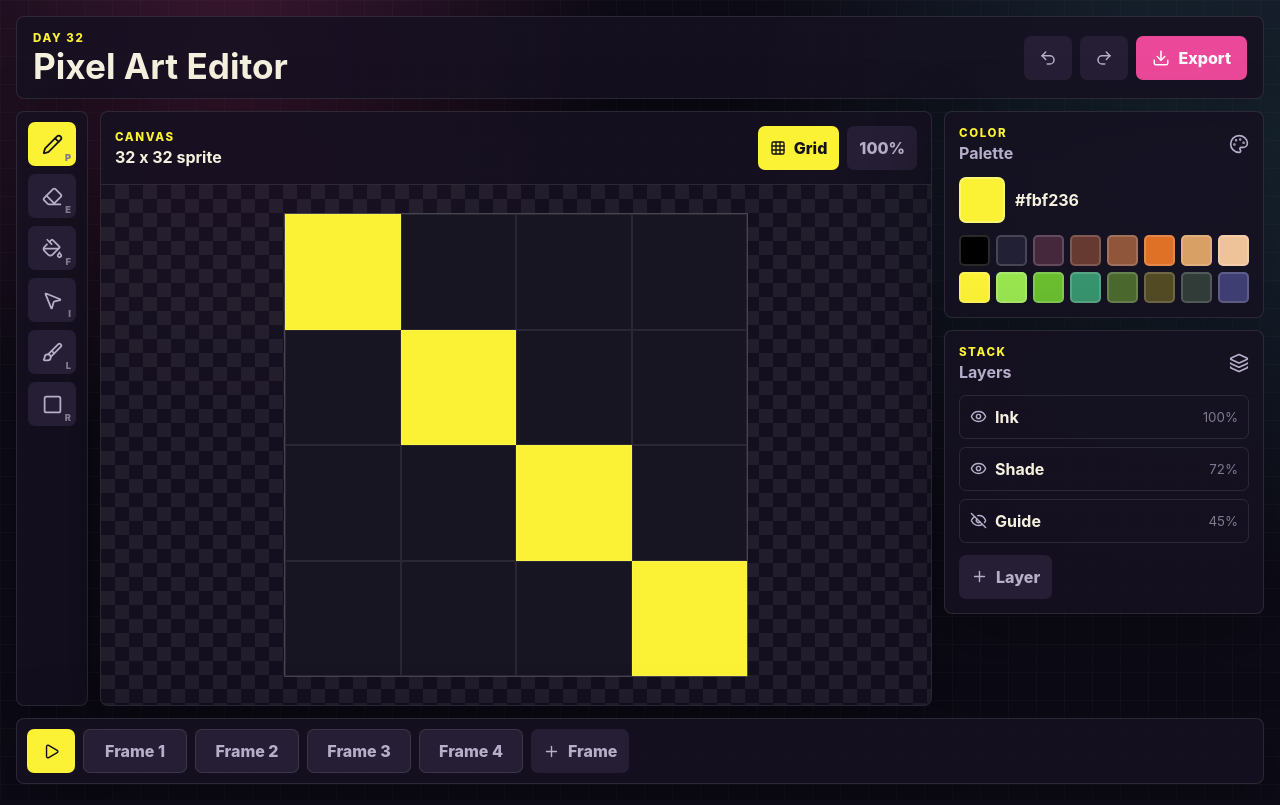
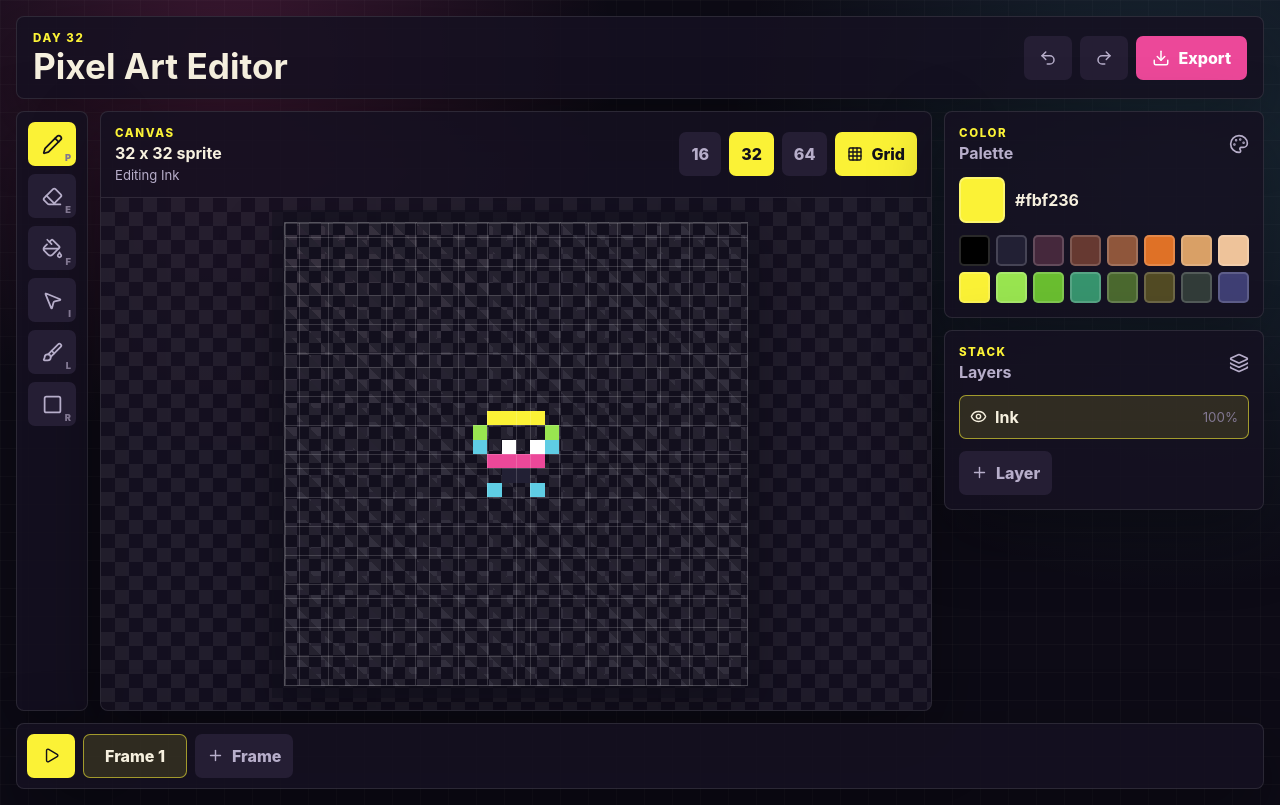
Before and after one commit to ShreeBohara/50-Days-of-Creative-Frontend, a React (Vite) app in the folder day-32-pixel-art-editor/: page / in a window 1280 px wide. Built offline with nearby package versions, Linux system fonts and the light colour scheme.

Commit message:
day-32: canvas-grid — document state, grid sizes, composited render

```diff
--- a/day-32-pixel-art-editor/src/App.jsx
+++ b/day-32-pixel-art-editor/src/App.jsx
@@ -1,3 +1,4 @@
+import { useEffect, useMemo, useRef, useState } from 'react'
 import {
   Brush,
   Download,
@@ -16,6 +17,8 @@ import {
   Square,
   Undo2,
 } from 'lucide-react'
+
+const RENDER_SIZE = 768
 
 const toolbarItems = [
   { id: 'pencil', label: 'Pencil', key: 'P', icon: Pencil },
@@ -45,13 +48,154 @@ const palettePreview = [
   '#3f3f74',
 ]
 
-const layerPreview = [
-  { name: 'Ink', visible: true, opacity: 100 },
-  { name: 'Shade', visible: true, opacity: 72 },
-  { name: 'Guide', visible: false, opacity: 45 },
-]
+function createPixels(gridSize) {
+  return Array.from({ length: gridSize * gridSize }, () => null)
+}
+
+function createLayer(gridSize, name = 'Ink') {
+  return {
+    id: crypto.randomUUID(),
+    name,
+    visible: true,
+    opacity: 100,
+    pixels: createPixels(gridSize),
+  }
+}
+
+function paintSampleSprite(gridSize, pixels) {
+  const next = [...pixels]
+  const center = Math.floor(gridSize / 2)
+  const points = [
+    [center - 2, center - 3, '#fbf236'],
+    [center - 1, center - 3, '#fbf236'],
+    [center, center - 3, '#fbf236'],
+    [center + 1, center - 3, '#fbf236'],
+    [center - 3, center - 2, '#99e550'],
+    [center + 2, center - 2, '#99e550'],
+    [center - 3, center - 1, '#5fcde4'],
+    [center - 1, center - 1, '#ffffff'],
+    [center + 1, center - 1, '#ffffff'],
+    [center + 2, center - 1, '#5fcde4'],
+    [center - 2, center, '#ec4899'],
+    [center - 1, center, '#ec4899'],
+    [center, center, '#ec4899'],
+    [center + 1, center, '#ec4899'],
+    [center - 1, center + 1, '#222034'],
+    [center, center + 1, '#222034'],
+    [center - 2, center + 2, '#5fcde4'],
+    [center + 1, center + 2, '#5fcde4'],
+  ]
+
+  points.forEach(([x, y, color]) => {
+    if (x >= 0 && y >= 0 && x < gridSize && y < gridSize) {
+      next[y * gridSize + x] = color
+    }
+  })
+
+  return next
+}
+
+function createFrame(gridSize, name = 'Frame 1') {
+  const baseLayer = createLayer(gridSize, 'Ink')
+
+  return {
+    id: crypto.randomUUID(),
+    name,
+    layers: [
+      {
+        ...baseLayer,
+        pixels: paintSampleSprite(gridSize, baseLayer.pixels),
+      },
+    ],
+  }
+}
+
+function composeLayers(frame, gridSize) {
+  const composite = createPixels(gridSize)
+
+  frame.layers.forEach((layer) => {
+    if (!layer.visible) return
+
+    layer.pixels.forEach((color, index) => {
+      if (color) composite[index] = color
+    })
+  })
+
+  return composite
+}
+
+function drawPixelCanvas(canvas, pixels, gridSize, showGrid) {
+  const context = canvas.getContext('2d')
+  const cellSize = RENDER_SIZE / gridSize
+
+  context.clearRect(0, 0, RENDER_SIZE, RENDER_SIZE)
+  context.imageSmoothingEnabled = false
+
+  pixels.forEach((color, index) => {
+    if (!color) return
+
+    const x = index % gridSize
+    const y = Math.floor(index / gridSize)
+    context.fillStyle = color
+    context.fillRect(x * cellSize, y * cellSize, cellSize, cellSize)
+  })
+
+  if (showGrid) {
+    context.strokeStyle = 'rgba(255, 255, 255, 0.16)'
+    context.lineWidth = 1
+
+    for (let index = 0; index <= gridSize; index += 1) {
+      const position = Math.round(index * cellSize) + 0.5
+      context.beginPath()
+      context.moveTo(position, 0)
+      context.lineTo(position, RENDER_SIZE)
+      context.stroke()
+      context.beginPath()
+      context.moveTo(0, position)
+      context.lineTo(RENDER_SIZE, position)
+      context.stroke()
+    }
+  }
+}
 
 function App() {
+  const canvasRef = useRef(null)
+  const [selectedTool] = useState('pencil')
+  const [gridSize, setGridSize] = useState(32)
+  const [showGrid, setShowGrid] = useState(true)
+  const [activeFrame, setActiveFrame] = useState(0)
+  const [activeLayer, setActiveLayer] = useState(0)
+  const [frames, setFrames] = useState(() => [createFrame(32)])
+
+  const currentFrame = frames[activeFrame]
+  const currentLayer = currentFrame.layers[activeLayer]
+  const compositePixels = useMemo(
+    () => composeLayers(currentFrame, gridSize),
+    [currentFrame, gridSize],
+  )
+
+  useEffect(() => {
+    if (!canvasRef.current) return
+    drawPixelCanvas(canvasRef.current, compositePixels, gridSize, showGrid)
+  }, [compositePixels, gridSize, showGrid])
+
+  function resetGrid(nextSize) {
+    if (nextSize === gridSize) return
+
+    const hasArtwork = frames.some((frame) =>
+      frame.layers.some((layer) => layer.pixels.some(Boolean)),
+    )
+
+    if (hasArtwork && !window.confirm('Changing grid size starts a new blank document. Continue?')) {
+      return
+    }
+
+    setGridSize(nextSize)
+    setFrames([createFrame(nextSize)])
+    setActiveFrame(0)
+    setActiveLayer(0)
+  }
+
   return (
     <main className="editor-shell" aria-label="Pixel art editor">
       <header className="topbar">
@@ -80,7 +224,7 @@ function App() {
 
             return (
               <button
-                className={item.id === 'pencil' ? 'tool-button active' : 'tool-button'}
+                className={item.id === selectedTool ? 'tool-button active' : 'tool-button'}
                 type="button"
                 key={item.id}
                 title={`${item.label} (${item.key})`}
@@ -97,22 +241,40 @@ function App() {
           <div className="stage-toolbar">
             <div>
               <p className="panel-kicker">Canvas</p>
-              <h2>32 x 32 sprite</h2>
+              <h2>
+                {gridSize} x {gridSize} sprite
+              </h2>
+              <p className="subtle-label">Editing {currentLayer.name}</p>
             </div>
             <div className="stage-controls">
-              <button type="button" className="chip active">
+              {[16, 32, 64].map((size) => (
+                <button
+                  type="button"
+                  className={gridSize === size ? 'chip active' : 'chip'}
+                  key={size}
+                  onClick={() => resetGrid(size)}
+                >
+                  {size}
+                </button>
+              ))}
+              <button
+                type="button"
+                className={showGrid ? 'chip active' : 'chip'}
+                onClick={() => setShowGrid((value) => !value)}
+              >
                 <Grid3X3 size={16} />
                 Grid
               </button>
-              <button type="button" className="chip">100%</button>
             </div>
           </div>
           <div className="canvas-wrap">
-            <div className="mock-canvas" role="img" aria-label="Empty pixel art canvas preview">
-              {Array.from({ length: 16 }).map((_, index) => (
-                <span key={index} className={index % 5 === 0 ? 'pixel lit' : 'pixel'} />
-              ))}
-            </div>
+            <canvas
+              ref={canvasRef}
+              className="pixel-canvas"
+              width={RENDER_SIZE}
+              height={RENDER_SIZE}
+              aria-label="Pixel drawing canvas"
+            />
           </div>
         </section>
 
@@ -151,12 +313,17 @@ function App() {
               <Layers size={20} />
             </div>
             <div className="layer-list">
-              {layerPreview.map((layer) => (
-                <div className="layer-row" key={layer.name}>
+              {currentFrame.layers.map((layer, index) => (
+                <button
+                  type="button"
+                  className={index === activeLayer ? 'layer-row active' : 'layer-row'}
+                  key={layer.id}
+                  onClick={() => setActiveLayer(index)}
+                >
                   {layer.visible ? <Eye size={17} /> : <EyeOff size={17} />}
                   <span>{layer.name}</span>
                   <small>{layer.opacity}%</small>
-                </div>
+                </button>
               ))}
             </div>
             <button type="button" className="secondary-button">
@@ -171,9 +338,14 @@ function App() {
         <button type="button" className="icon-button active" aria-label="Play animation preview">
           <Play size={17} />
         </button>
-        {Array.from({ length: 4 }).map((_, index) => (
-          <button type="button" className="frame-thumb" key={index}>
-            Frame {index + 1}
+        {frames.map((frame, index) => (
+          <button
+            type="button"
+            className={index === activeFrame ? 'frame-thumb active' : 'frame-thumb'}
+            key={frame.id}
+            onClick={() => setActiveFrame(index)}
+          >
+            {frame.name}
           </button>
         ))}
         <button type="button" className="secondary-button">
--- a/day-32-pixel-art-editor/src/index.css
+++ b/day-32-pixel-art-editor/src/index.css
@@ -126,6 +126,12 @@ h2 {
   line-height: 1.15;
 }
 
+.subtle-label {
+  margin-top: 4px;
+  color: var(--muted);
+  font-size: 0.82rem;
+}
+
 .topbar-actions,
 .stage-controls,
 .panel-heading,
@@ -246,23 +252,19 @@ h2 {
   background-size: 28px 28px;
 }
 
-.mock-canvas {
-  display: grid;
-  grid-template-columns: repeat(4, 1fr);
+.pixel-canvas {
   width: min(58vmin, 480px);
   aspect-ratio: 1;
   border: 1px solid rgba(255, 255, 255, 0.22);
-  background: #120f1d;
+  background:
+    linear-gradient(45deg, rgba(255, 255, 255, 0.08) 25%, transparent 25% 75%, rgba(255, 255, 255, 0.08) 75%),
+    linear-gradient(45deg, rgba(255, 255, 255, 0.08) 25%, #120f1d 25% 75%, rgba(255, 255, 255, 0.08) 75%);
+  background-position: 0 0, 12px 12px;
+  background-size: 24px 24px;
+  box-shadow:
+    0 0 0 12px rgba(18, 15, 29, 0.55),
+    0 22px 60px rgba(0, 0, 0, 0.36);
   image-rendering: pixelated;
-}
-
-.pixel {
-  border: 1px solid rgba(255, 255, 255, 0.08);
-  background: rgba(255, 255, 255, 0.025);
-}
-
-.pixel.lit {
-  background: var(--accent);
 }
 
 .inspector {
@@ -326,6 +328,14 @@ h2 {
   border: 1px solid var(--line);
   border-radius: 7px;
   color: var(--muted);
+  text-align: left;
+}
+
+.layer-row.active,
+.frame-thumb.active {
+  border-color: rgba(251, 242, 54, 0.56);
+  background: rgba(251, 242, 54, 0.12);
+  color: var(--text);
 }
 
 .layer-row span {
```
